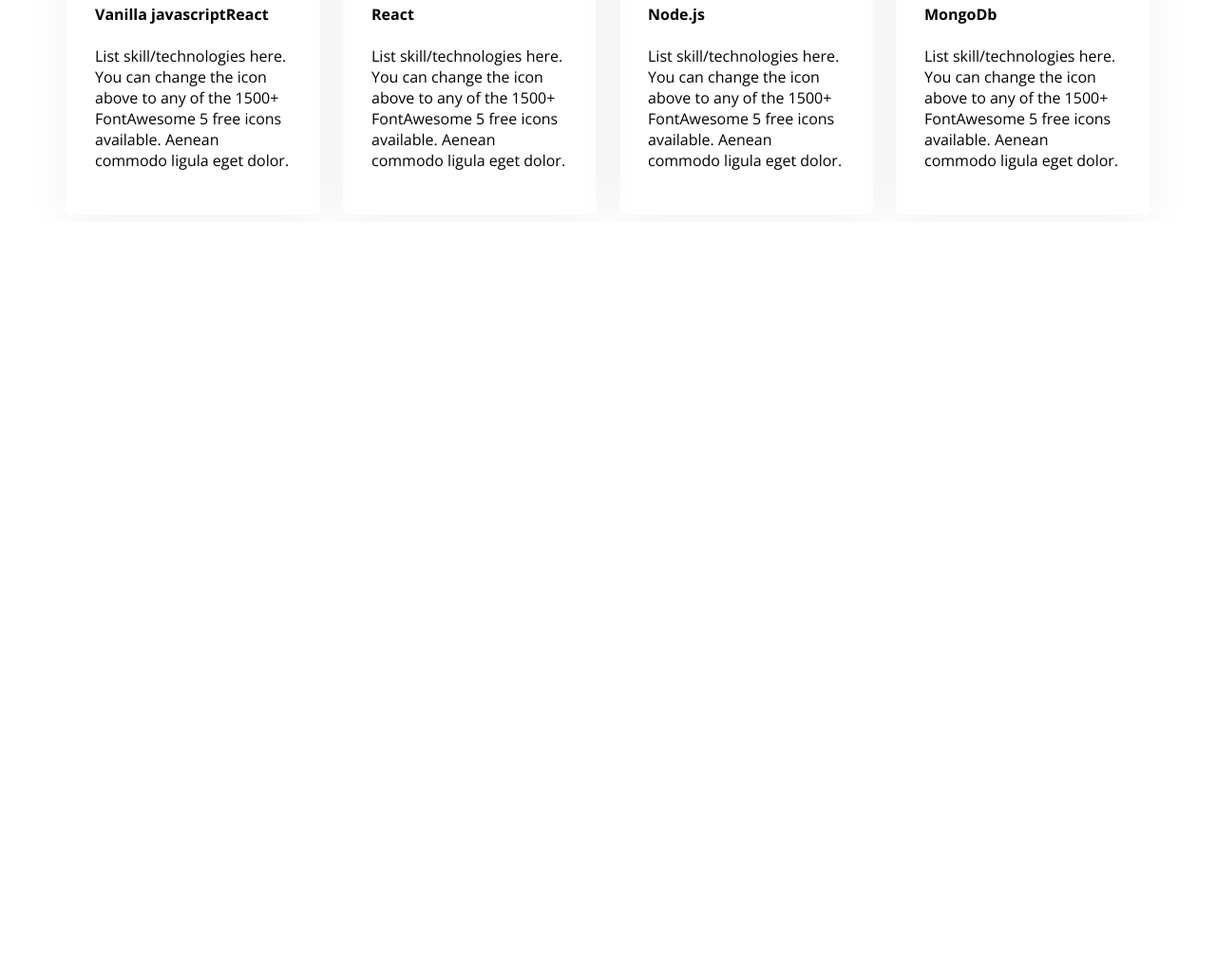
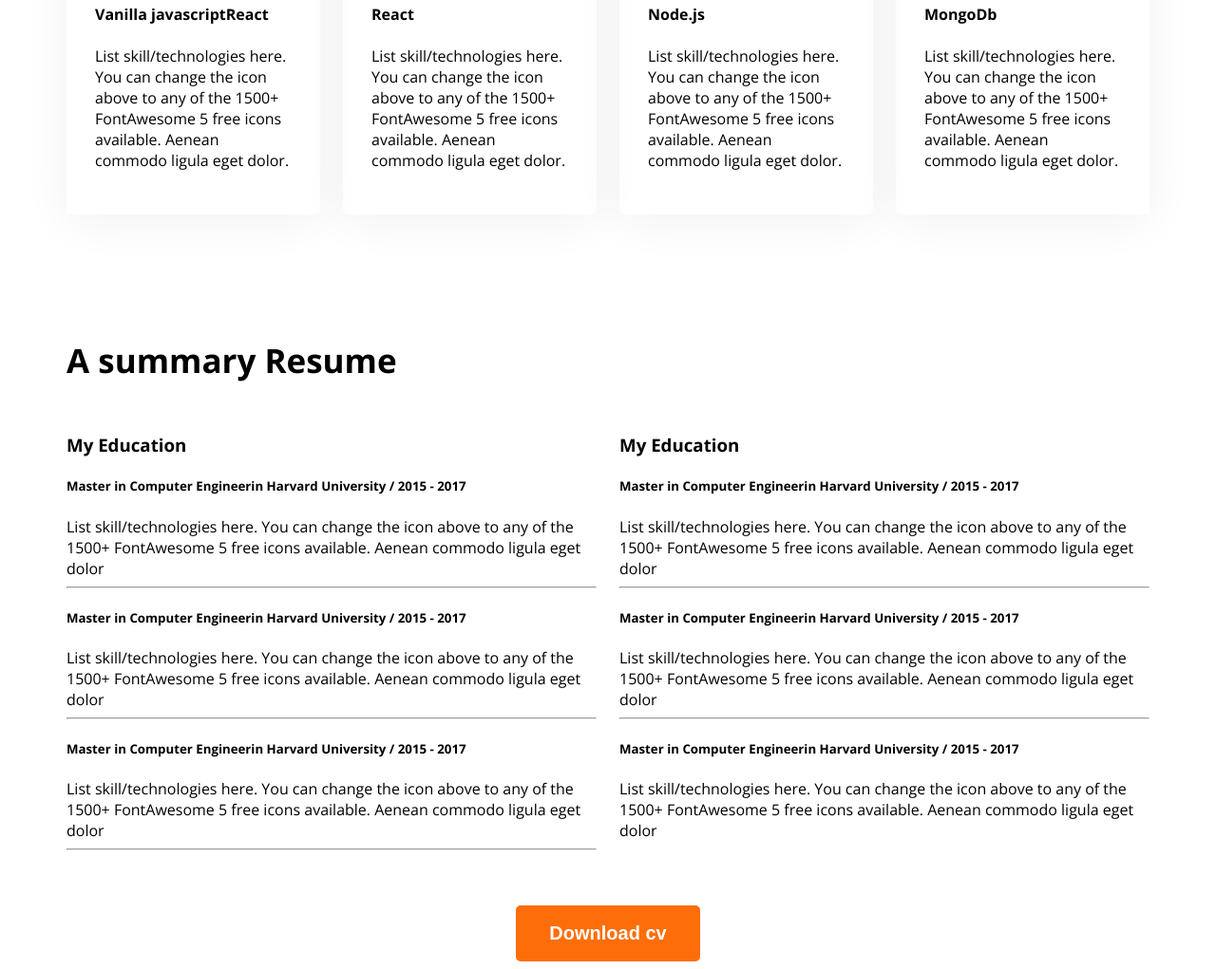
Before and after one commit to wani73/web-dev-portfolio, a plain HTML site: page index.html in a window 1280 px wide. Shown: the part 1922-2943 px from the top of the page at 95% size. Before the commit the page ends 2156 px from the top, so only its background shows below. Drawn offline with nearby package versions, Linux system fonts and the light colour scheme.

Commit message:
4th part

```diff
--- a/index.html
+++ b/index.html
@@ -115,6 +115,96 @@
 
 </section>
 
+<section class="resume">
+
+    <h3 class="section-title">A summary Resume</h3>
+
+
+     <div class="resume-container">
+        <div class="resume-column">
+            <h3 class="resume-column-title">My Education </h3>
+            <div class="experience">
+                <h4 class="experience-title"></h4>
+                <h5 class="experience-sub-title">Master in Computer Engineerin Harvard University / 2015 - 2017</h5>
+                <div class="experience-description">List skill/technologies here. You can change the icon above
+                    to any of the 1500+ FontAwesome 5 free icons available. Aenean commodo ligula eget dolor</div>
+            </div>
+            <hr>
+            <div class="experience">
+                <h4 class="experience-title"></h4>
+                <h5 class="experience-sub-title">Master in Computer Engineerin Harvard University / 2015 - 2017</h5>
+                <div class="experience-description">List skill/technologies here. You can change the icon above
+                    to any of the 1500+ FontAwesome 5 free icons available. Aenean commodo ligula eget dolor</div>
+            </div>
+            <hr>
+            <div class="experience">
+                <h4 class="experience-title"></h4>
+                <h5 class="experience-sub-title">Master in Computer Engineerin Harvard University / 2015 - 2017</h5>
+                <div class="experience-description">List skill/technologies here. You can change the icon above
+                    to any of the 1500+ FontAwesome 5 free icons available. Aenean commodo ligula eget dolor</div>
+            </div>
+            <hr>
+        </div>
+
+        <div class="resume-column">
+            <h3 class="resume-column-title">My Education </h3>
+            <div class="experience">
+                <h4 class="experience-title"></h4>
+                <h5 class="experience-sub-title">Master in Computer Engineerin Harvard University / 2015 - 2017</h5>
+                <div class="experience-description">List skill/technologies here. You can change the icon above
+                    to any of the 1500+ FontAwesome 5 free icons available. Aenean commodo ligula eget dolor</div>
+            </div>
+            <hr>
+
+            <div class="experience">
+                <h4 class="experience-title"></h4>
+                <h5 class="experience-sub-title">Master in Computer Engineerin Harvard University / 2015 - 2017</h5>
+                <div class="experience-description">List skill/technologies here. You can change the icon above
+                    to any of the 1500+ FontAwesome 5 free icons available. Aenean commodo ligula eget dolor</div>
+
+
+
+            </div>
+            <hr>
+            <div class="experience">
+                <h4 class="experience-title"></h4>
+                <h5 class="experience-sub-title">Master in Computer Engineerin Harvard University / 2015 - 2017</h5>
+                <div class="experience-description">List skill/technologies here. You can change the icon above
+                    to any of the 1500+ FontAwesome 5 free icons available. Aenean commodo ligula eget dolor</div>
+
+
+
+
+        </div>
+
+
+
+
+
+     </div>
+
+
+
+
+    </div>
+
+
+
+
+
+
+
+
+
+
+    <div class="text-center resume-download-cv"> <button class="btn-primary"> Download cv</button>
+    </div>
+
+
+
+</section>
+
+
     </main>
     <footer></footer>
 </body>
--- a/styles/portfolio.css
+++ b/styles/portfolio.css
@@ -141,3 +141,12 @@ font-weight: 600;
     main section{
         margin-top: 130px;
     }
+
+    .resume-container{
+       display:flex;
+       gap: 24px;
+
+    }
+    .resume-download-cv{
+       margin-top: 50px;
+    }
```
